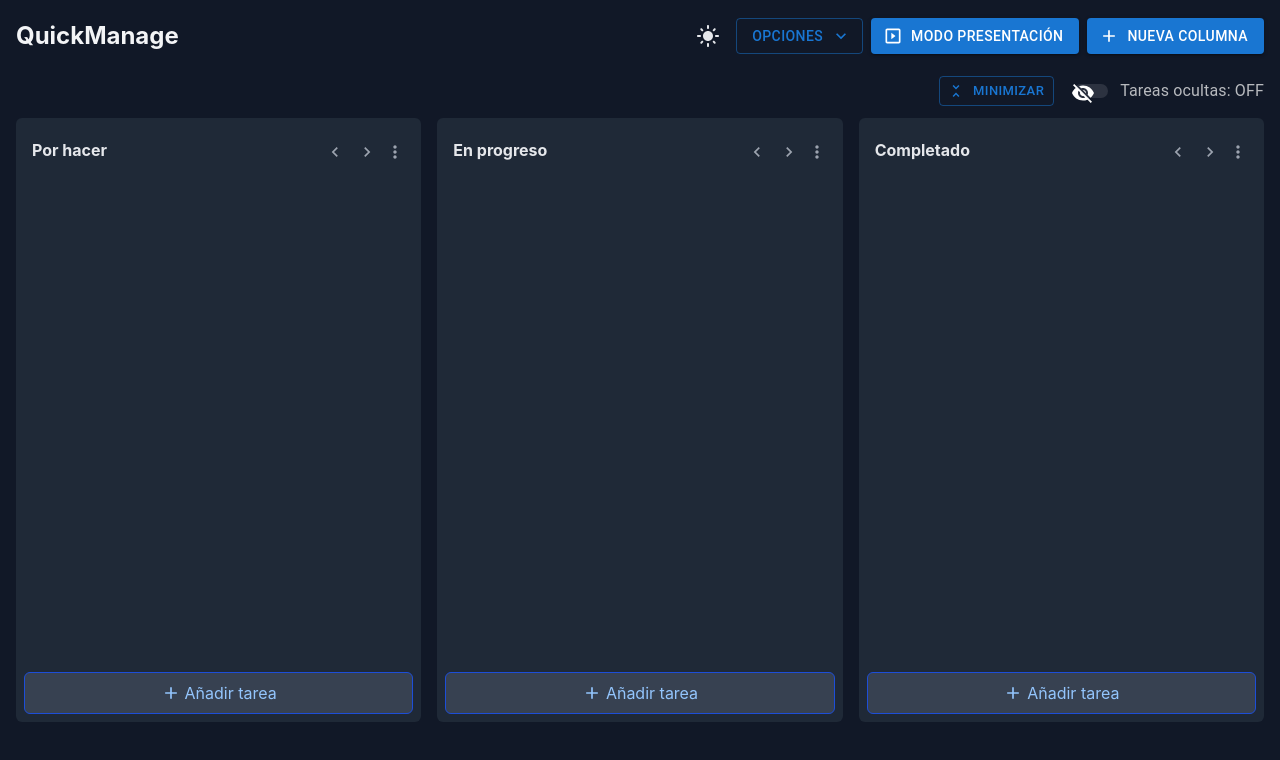
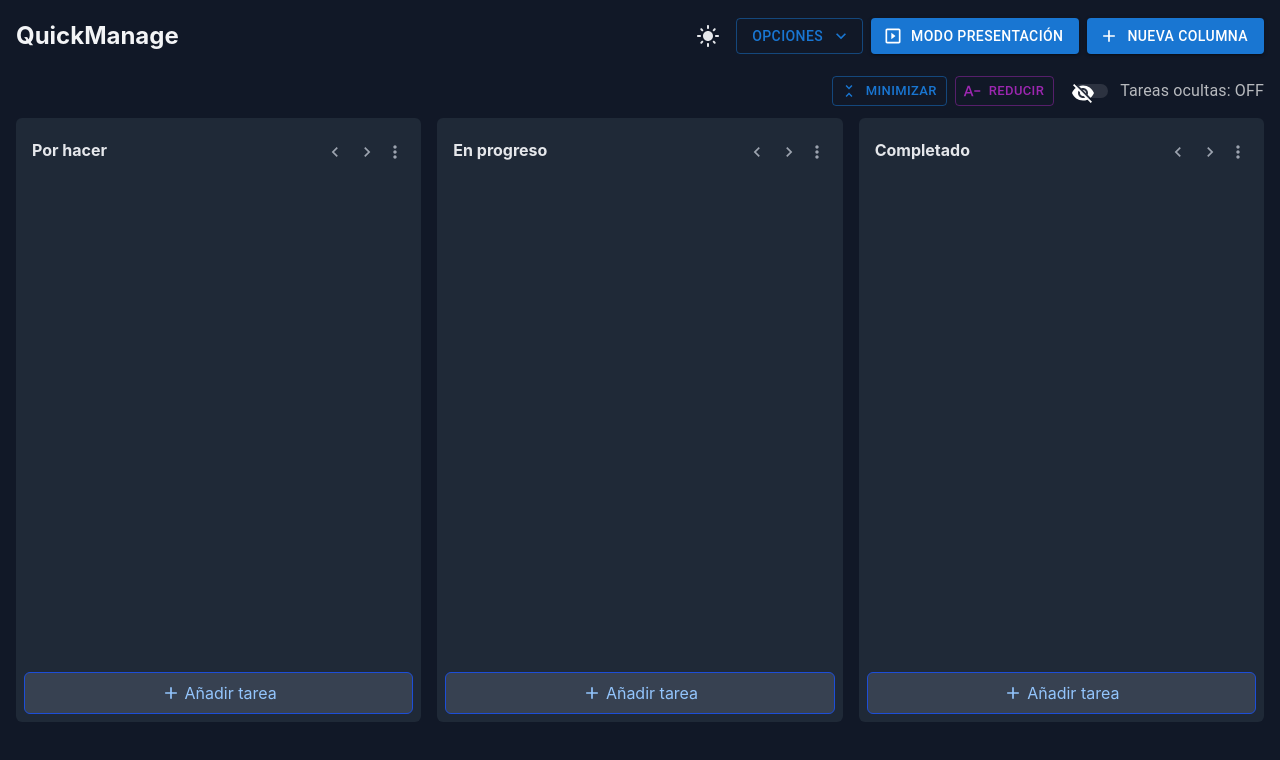
Before and after one commit to Lersgeeb/quick-manage, a React (Vite) app: page / in a window 1280 px wide. Shown: the top 760 px of the page. Built offline with nearby package versions, Linux system fonts and the light colour scheme.

Commit message:
Add text size toggle functionality with UI updates

```diff
--- a/src/components/Board.tsx
+++ b/src/components/Board.tsx
@@ -26,6 +26,8 @@ import VisibilityIcon from '@mui/icons-material/Visibility';
 import VisibilityOffIcon from '@mui/icons-material/VisibilityOff';
 import UnfoldLessIcon from '@mui/icons-material/UnfoldLess';
 import UnfoldMoreIcon from '@mui/icons-material/UnfoldMore';
+import TextDecreaseIcon from '@mui/icons-material/TextDecrease';
+import TextIncreaseIcon from '@mui/icons-material/TextIncrease';
 import Tooltip from '@mui/material/Tooltip';
 
 export const Board: React.FC = () => {
@@ -58,6 +60,7 @@ export const Board: React.FC = () => {
   const [showHiddenTasks, setShowHiddenTasks] = useState(false);
   const [minimizedTasks, setMinimizedTasks] = useState<Set<string>>(new Set());
   const [allTasksMinimized, setAllTasksMinimized] = useState(false);
+  const [smallText, setSmallText] = useState(false);
 
   // Estado para el modal de task form
   const [taskModal, setTaskModal] = useState<{
@@ -383,6 +386,11 @@ export const Board: React.FC = () => {
     }
   };
 
+  // Toggle text size
+  const toggleTextSize = () => {
+    setSmallText(prev => !prev);
+  };
+
   if (isLoading) {
     return (
       <div className="flex justify-center items-center h-screen dark:bg-gray-900">
@@ -438,6 +446,19 @@ export const Board: React.FC = () => {
             </Button>
           </Tooltip>
 
+          {/* Toggle for text size */}
+          <Tooltip title={smallText ? "Texto normal" : "Texto pequeño"}>
+            <Button
+              onClick={toggleTextSize}
+              size="small"
+              variant="outlined"
+              color="secondary"
+              startIcon={smallText ? <TextIncreaseIcon /> : <TextDecreaseIcon />}
+            >
+              {smallText ? "Agrandar" : "Reducir"}
+            </Button>
+          </Tooltip>
+
           {/* Toggle for hidden tasks */}
           <FormControlLabel
             control={
@@ -485,6 +506,7 @@ export const Board: React.FC = () => {
                 minimizedTasks={minimizedTasks}
                 viewMode={viewMode}
                 showHiddenTasks={showHiddenTasks}
+                smallText={smallText}
               />
             ))}
         </div>
--- a/src/components/Column.tsx
+++ b/src/components/Column.tsx
@@ -29,6 +29,7 @@ interface ColumnProps {
   onToggleMinimize?: (taskId: string) => void;
   minimizedTasks?: Set<string>;
   showHiddenTasks?: boolean;
+  smallText?: boolean;
 }
 
 export const Column: React.FC<ColumnProps> = ({
@@ -46,7 +47,8 @@ export const Column: React.FC<ColumnProps> = ({
   onToggleTaskVisibility,
   onToggleMinimize,
   minimizedTasks = new Set(),
-  showHiddenTasks = false
+  showHiddenTasks = false,
+  smallText = false
 }) => {
   const [isEditingTitle, setIsEditingTitle] = useState(false);
   const [newTitle, setNewTitle] = useState(column.title);
@@ -151,7 +153,7 @@ export const Column: React.FC<ColumnProps> = ({
           <div
             ref={provided.innerRef}
             {...provided.droppableProps}
-            className={`flex-grow overflow-y-auto p-3 rounded-md transition-colors duration-200 min-h-[200px] ${
+            className={`flex-grow overflow-y-auto p-3 rounded-md transition-colors duration-200 min-h-[200px] custom-scrollbar ${
               snapshot.isDraggingOver ? 'bg-blue-50 dark:bg-blue-900/30 border-2 border-dashed border-blue-300 dark:border-blue-700' : ''
             }`}
           >
@@ -168,6 +170,7 @@ export const Column: React.FC<ColumnProps> = ({
                 isMinimized={minimizedTasks.has(task.id)}
                 viewMode={viewMode}
                 showHiddenTasks={showHiddenTasks}
+                smallText={smallText}
               />
             ))}
             {provided.placeholder}
--- a/src/components/Task.tsx
+++ b/src/components/Task.tsx
@@ -27,6 +27,7 @@ interface TaskProps {
   isMinimized?: boolean;
   viewMode?: BoardViewMode;
   showHiddenTasks?: boolean;
+  smallText?: boolean;
 }
 
 export const Task: React.FC<TaskProps> = ({
@@ -39,7 +40,8 @@ export const Task: React.FC<TaskProps> = ({
   onToggleMinimize,
   isMinimized = false,
   viewMode = 'normal',
-  showHiddenTasks = false
+  showHiddenTasks = false,
+  smallText = false
 }) => {
   // Compatibilidad con datos antiguos
   const tagToShow = task.tag || (task as any).client || '';
@@ -76,18 +78,22 @@ export const Task: React.FC<TaskProps> = ({
             ...provided.draggableProps.style,
             transform: snapshot.isDragging ? provided.draggableProps.style?.transform : 'translate(0px, 0px)'
           }}
-          className={`p-4 mb-3 bg-white dark:bg-gray-700 rounded-md shadow-sm border border-gray-200 dark:border-gray-600
+          className={`mb-2 bg-white dark:bg-gray-700 rounded-md shadow-sm border border-gray-200 dark:border-gray-600
             ${snapshot.isDragging ? 'opacity-80 shadow-lg bg-blue-50 dark:bg-blue-900/40 border-blue-300 dark:border-blue-700 rotate-1' : ''}
             ${isHidden && showHiddenTasks ? 'opacity-50 border-dashed' : ''}
-            ${isMinimized ? 'py-2' : 'py-4'}
+            p-3 py-3
             transition-all duration-200 hover:shadow-md cursor-grab active:cursor-grabbing`}
         >
           {/* When minimized, use a single row with all elements aligned */}
           {isMinimized ? (
             <div className="flex justify-between items-center">
-              <div className="flex items-center gap-2">
-                {tagToShow && <TagBadge tag={tagToShow} color={colorToShow} />}
-                <h3 className="font-medium text-gray-800 dark:text-gray-100">
+              <div className="flex items-center gap-1.5">
+                {tagToShow &&
+                  <div className="transform scale-90 origin-left">
+                    <TagBadge tag={tagToShow} color={colorToShow} />
+                  </div>
+                }
+                <h3 className={`font-medium text-gray-800 dark:text-gray-100 ${smallText ? 'text-sm' : ''}`}>
                   {task.title}
                   {isHidden && showHiddenTasks && <span className="ml-2 text-xs text-gray-400">(oculta)</span>}
                 </h3>
@@ -100,9 +106,9 @@ export const Task: React.FC<TaskProps> = ({
                 <Tooltip title="Opciones">
                   <button
                     onClick={handleOpenMenu}
-                    className="text-gray-500 hover:text-gray-700 dark:text-gray-400 dark:hover:text-gray-300 p-1 cursor-pointer"
+                    className="text-gray-500 hover:text-gray-700 dark:text-gray-400 dark:hover:text-gray-300 p-0.5 cursor-pointer"
                   >
-                    <MoreVertIcon fontSize="small" />
+                    <MoreVertIcon fontSize="small" sx={{ fontSize: smallText ? '1.1rem' : 'inherit' }} />
                   </button>
                 </Tooltip>
                 <Menu
@@ -153,10 +159,10 @@ export const Task: React.FC<TaskProps> = ({
               </div>
             </div>
           ) : (
-            // Regular expanded view
+            // Regular expanded view with smaller padding
             <>
               <div className="flex justify-between items-start mb-2">
-                <h3 className="font-medium text-gray-800 dark:text-gray-100">
+                <h3 className={`font-medium text-gray-800 dark:text-gray-100 ${smallText ? 'text-sm' : ''}`}>
                   {task.title}
                   {isHidden && showHiddenTasks && <span className="ml-2 text-xs text-gray-400">(oculta)</span>}
                 </h3>
@@ -221,13 +227,17 @@ export const Task: React.FC<TaskProps> = ({
               </div>
 
               {task.description && (
-                <p className="text-sm text-gray-600 dark:text-gray-300 mb-3 line-clamp-2">{task.description}</p>
+                <p className={`text-gray-600 dark:text-gray-300 mb-2 line-clamp-2 ${smallText ? 'text-xs' : 'text-sm'}`}>
+                  {task.description}
+                </p>
               )}
 
               <div className="flex justify-between items-center">
-                <TagBadge tag={tagToShow} color={colorToShow} />
+                <div className={smallText ? 'transform scale-90 origin-left' : ''}>
+                  <TagBadge tag={tagToShow} color={colorToShow} />
+                </div>
                 {referenceToShow && (
-                  <span className="text-xs text-gray-500 dark:text-gray-400 font-mono">
+                  <span className={`text-gray-500 dark:text-gray-400 font-mono ${smallText ? 'text-xs' : ''}`}>
                     {referenceToShow}
                   </span>
                 )}
```
